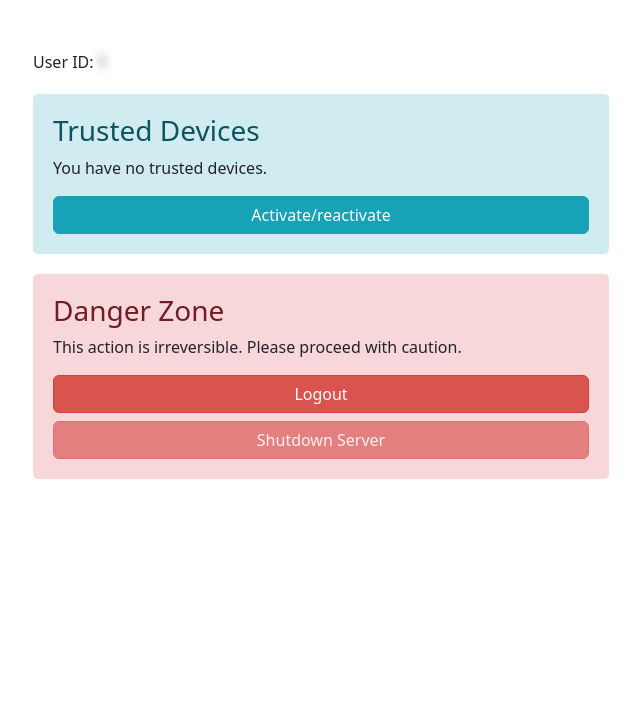
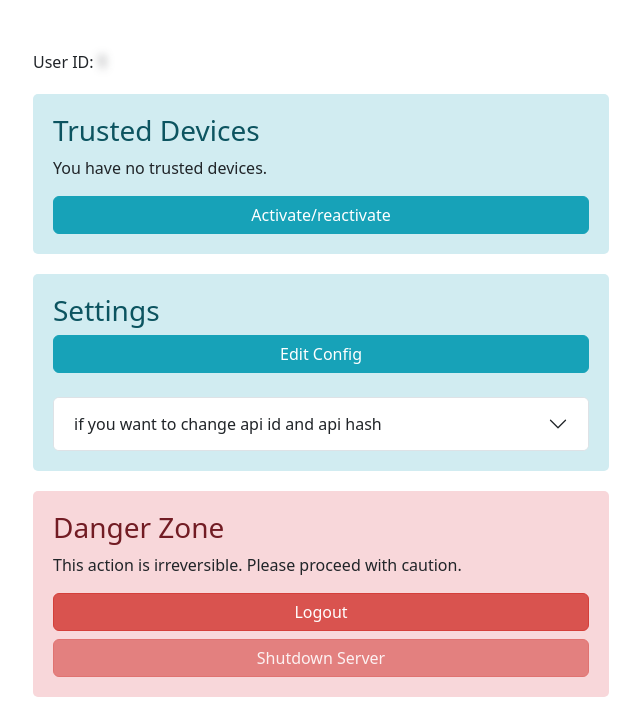
Before and after one commit to yarchefis/tgwatch_server, a Flask app: template templates/home.html in a window 1280 px wide. Shown: the top 711 px of the page, without its empty margins (319-959 px from the left). Run offline with Flask 3, Linux system fonts and the light colour scheme; the template is opened without the code that fills it: most values are stand-ins (such as "Sample title", 1, 10 or a date in 2020).

Commit message:
settings

```diff
--- a/app.py
+++ b/app.py
@@ -12,7 +12,6 @@ import random
 import string
 from datetime import datetime
 from collections import defaultdict
-
 app = Flask(__name__)
 app.secret_key = 'your_secret_key'
 config = configparser.ConfigParser()
@@ -178,10 +177,6 @@ async def get_chats():
                 continue
             return jsonify({'error': str(e)})
 
-
-
-from datetime import datetime
-from collections import defaultdict
 
 @app.route('/api/chat/<int:chat_id>', methods=['GET', 'POST'])
 async def get_chat(chat_id):
@@ -358,6 +353,27 @@ async def activate_device():
     except Exception as e:
         return jsonify({'error': str(e)}), 500
 
+@app.route('/api/action/config/<parameter>/<parameter2>/<new_data>', methods=['POST', 'GET'])
+def update_config(parameter, parameter2, new_data):
+    try:
+        config = configparser.ConfigParser()
+        config.read('config.ini')
+
+        if parameter not in config:
+            return jsonify({'error': 'Invalid parameter'}), 400
+
+        if parameter2 not in config[parameter]:
+            return jsonify({'error': 'Invalid parameter2'}), 400
+
+        config.set(parameter, parameter2, new_data)
+
+        with open('config.ini', 'w') as config_file:
+            config.write(config_file)
+
+        return jsonify({'status': 'Configuration updated successfully'}), 200
+    except Exception as e:
+        return jsonify({'error': str(e)}), 500
+
 
 if __name__ == '__main__':
     app.run(debug=False, host='0.0.0.0', port=8007)
--- a/templates/home.html
+++ b/templates/home.html
@@ -1,5 +1,6 @@
 <!DOCTYPE html>
 <html lang="en">
+
 <head>
     <meta charset="UTF-8">
     <meta name="viewport" content="width=device-width, initial-scale=1.0">
@@ -11,6 +12,7 @@
             margin: auto;
             padding-top: 50px;
         }
+
         .trusted-devices {
             background-color: #d1ecf1;
             border-color: #bee5eb;
@@ -18,14 +20,35 @@
             border-radius: 5px;
             margin-top: 20px;
         }
+
         .trusted-devices h3 {
             color: #0c5460;
         }
+
         .trusted-devices .btn-info {
             background-color: #17a2b8;
             border-color: #17a2b8;
             color: white;
         }
+
+        .settings {
+            background-color: #d1ecf1;
+            border-color: #bee5eb;
+            padding: 20px;
+            border-radius: 5px;
+            margin-top: 20px;
+        }
+
+        .settings h3 {
+            color: #0c5460;
+        }
+
+        .settings .btn-info {
+            background-color: #17a2b8;
+            border-color: #17a2b8;
+            color: white;
+        }
+
         .danger-zone {
             background-color: #f8d7da;
             border-color: #f5c6cb;
@@ -33,43 +56,79 @@
             border-radius: 5px;
             margin-top: 20px;
         }
+
         .danger-zone h3 {
             color: #721c24;
         }
+
         .danger-zone .btn-danger {
             background-color: #d9534f;
             border-color: #d43f3a;
         }
+
         .blurred {
             filter: blur(5px);
             cursor: pointer;
             transition: filter 0.3s ease;
         }
+
         .not-blurred {
             filter: blur(0px);
             transition: filter 0.3s ease;
         }
     </style>
 </head>
+
 <body>
     <div class="container">
         <p>User ID: <span id="user-id" class="blurred">{{ user_id }}</span></p>
         <div class="trusted-devices">
             <h3>Trusted Devices</h3>
             {% if isactivate == 1 %}
-                <p>One connected device.</p>
+            <p>One connected device.</p>
             {% else %}
-                <p>You have no trusted devices.</p>
+            <p>You have no trusted devices.</p>
             {% endif %}
             <div class="d-flex justify-content-center">
-                <button id="activateBtn" class="btn btn-info w-100" data-bs-toggle="modal" data-bs-target="#activateModal">Activate/reactivate</button>
+                <button id="activateBtn" class="btn btn-info w-100" data-bs-toggle="modal"
+                    data-bs-target="#activateModal">Activate/reactivate</button>
+            </div>
+        </div>
+        <div class="settings">
+            <h3>Settings</h3>
+            <div class="d-flex justify-content-center">
+                <button id="activateBtn" class="btn btn-info w-100" data-bs-toggle="modal"
+                    data-bs-target="#editConfigModal">Edit Config</button>
+            </div><br>
+            <div class="accordion" id="accordionExample">
+                <div class="accordion-item">
+                    <h2 class="accordion-header">
+                        <button class="accordion-button collapsed" type="button" data-bs-toggle="collapse"
+                            data-bs-target="#collapseTwo" aria-expanded="false" aria-controls="collapseTwo">
+                            if you want to change api id and api hash
+                        </button>
+                    </h2>
+                    <div id="collapseTwo" class="accordion-collapse collapse" data-bs-parent="#accordionExample">
+                        <div class="accordion-body">
+                            run termux and shut down the server by pressing <code>CTRL + C</code> if it was running.<br>
+                            make sure you are in the server folder<br>
+                            enter the command: <code>rm -r session.session && nano config.py</code><br>
+                            A text editor will open. Carefully use the arrows to move to the 3rd and 4th rows and replace the data the same way they were before!<br>
+                            after editing, save changes: <code>CTRL+S</code> and close the editor: <code>CTRL+X</code><br>
+                            You can run the code again: <code>python3 app.py</code><br>
+                            don't forget to log in to your control panel again
+                        </div>
+                    </div>
+                </div>
             </div>
         </div>
         <div class="danger-zone">
             <h3>Danger Zone</h3>
             <p>This action is irreversible. Please proceed with caution.</p>
-            <button class="btn btn-danger w-100 mb-2" data-bs-toggle="modal" data-bs-target="#logoutModal">Logout</button>
-            <button disabled class="btn btn-danger w-100" data-bs-toggle="modal" data-bs-target="#shutdownModal">Shutdown Server</button>
+            <button class="btn btn-danger w-100 mb-2" data-bs-toggle="modal"
+                data-bs-target="#logoutModal">Logout</button>
+            <button disabled class="btn btn-danger w-100" data-bs-toggle="modal"
+                data-bs-target="#shutdownModal">Shutdown Server</button>
         </div>
     </div>
 
@@ -107,7 +166,8 @@
                     <button type="button" class="btn-close" data-bs-dismiss="modal" aria-label="Close"></button>
                 </div>
                 <div class="modal-body">
-                    Logging out will delete the current session, and note that no information will be available on the watch after logout.
+                    Logging out will delete the current session, and note that no information will be available on the
+                    watch after logout.
                 </div>
                 <div class="modal-footer">
                     <button type="button" class="btn btn-secondary" data-bs-dismiss="modal">Cancel</button>
@@ -128,7 +188,8 @@
                     <button type="button" class="btn-close" data-bs-dismiss="modal" aria-label="Close"></button>
                 </div>
                 <div class="modal-body">
-                    Shutting down the server will disable the web interface. To restart, go to the terminal and run <code>./run.sh</code>.
+                    Shutting down the server will disable the web interface. To restart, go to the terminal and run
+                    <code>./run.sh</code>.
                 </div>
                 <div class="modal-footer">
                     <button type="button" class="btn btn-secondary" data-bs-dismiss="modal">Cancel</button>
@@ -140,10 +201,40 @@
         </div>
     </div>
 
+    <!-- Edit Config Modal -->
+    <div class="modal fade" id="editConfigModal" tabindex="-1" aria-labelledby="editConfigModalLabel"
+        aria-hidden="true">
+        <div class="modal-dialog">
+            <div class="modal-content">
+                <div class="modal-header">
+                    <h5 class="modal-title" id="editConfigModalLabel">Edit Configuration</h5>
+                    <button type="button" class="btn-close" data-bs-dismiss="modal" aria-label="Close"></button>
+                </div>
+                <div class="modal-body">
+                    <form id="editConfigForm">
+                        <div class="mb-3">
+                            <label for="chatsPerPage" class="form-label">Chats Per Page</label>
+                            <input type="number" class="form-control" id="chatsPerPage" value="10" required>
+                        </div>
+                        <div class="mb-3">
+                            <label for="maxMsg" class="form-label">Max Messages</label>
+                            <input type="number" class="form-control" id="maxMsg" value="10" required>
+                        </div>
+                    </form>
+                    <div id="editConfigError" class="text-danger"></div>
+                </div>
+                <div class="modal-footer">
+                    <button type="button" class="btn btn-secondary" data-bs-dismiss="modal">Cancel</button>
+                    <button type="button" id="saveConfigBtn" class="btn btn-primary">Save Changes</button>
+                </div>
+            </div>
+        </div>
+    </div>
+
     <script src="https://ajax.googleapis.com/ajax/libs/jquery/3.6.0/jquery.min.js"></script>
     <script src="https://cdn.jsdelivr.net/npm/bootstrap@5.3.3/dist/js/bootstrap.bundle.min.js"></script>
     <script>
-        document.getElementById('user-id').addEventListener('click', function() {
+        document.getElementById('user-id').addEventListener('click', function () {
             this.classList.remove('blurred');
             this.classList.add('not-blurred');
             setTimeout(() => {
@@ -152,7 +243,7 @@
             }, 2000);
         });
 
-        document.getElementById('activateDeviceBtn').addEventListener('click', function() {
+        document.getElementById('activateDeviceBtn').addEventListener('click', function () {
             var activationCode = document.getElementById('activationCode').value;
             fetch('/api/activate?code=' + encodeURIComponent(activationCode))
                 .then(response => {
@@ -169,5 +260,38 @@
                 });
         });
     </script>
+
+    <script>
+        document.getElementById('saveConfigBtn').addEventListener('click', function () {
+            var chatsPerPage = document.getElementById('chatsPerPage').value;
+            var maxMsg = document.getElementById('maxMsg').value;
+
+            // Make POST requests to update configuration
+            fetch('/api/action/config/settings/chats_per_page/' + encodeURIComponent(chatsPerPage), {
+                method: 'POST'
+            })
+                .then(response => {
+                    if (!response.ok) {
+                        throw new Error('Failed to update chats_per_page');
+                    }
+                    return fetch('/api/action/config/settings/max_msg/' + encodeURIComponent(maxMsg), {
+                        method: 'POST'
+                    });
+                })
+                .then(response => {
+                    if (!response.ok) {
+                        throw new Error('Failed to update max_msg');
+                    }
+                    $('#editConfigModal').modal('hide');
+                    alert('Configuration updated successfully!');
+                })
+                .catch(error => {
+                    console.error('Error updating configuration:', error);
+                    document.getElementById('editConfigError').textContent = 'Failed to update configuration. Please try again.';
+                });
+        });
+    </script>
+
 </body>
+
 </html>
```
Also changed, not shown: config.ini (line endings or trailing spaces), 1 other file.
